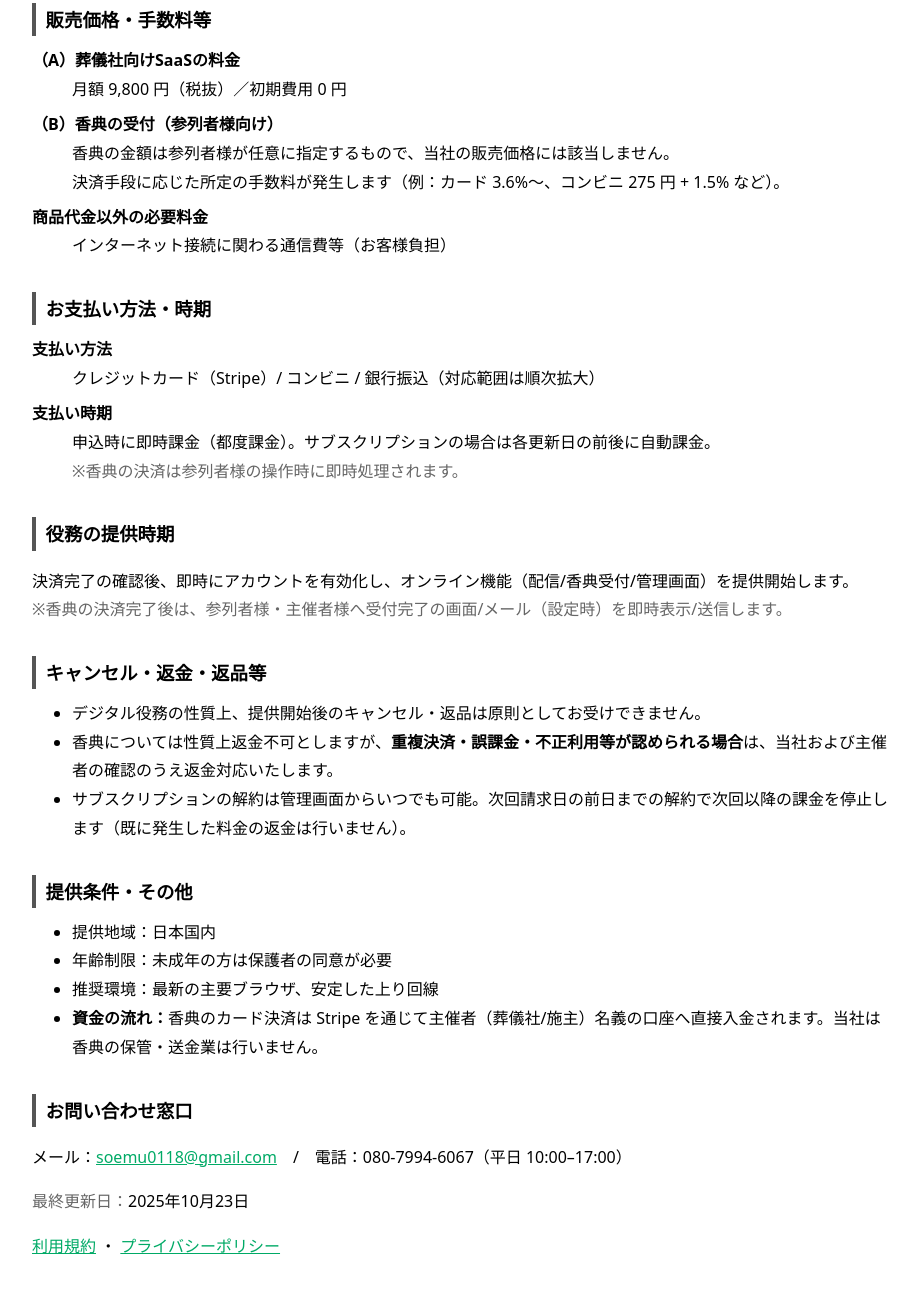
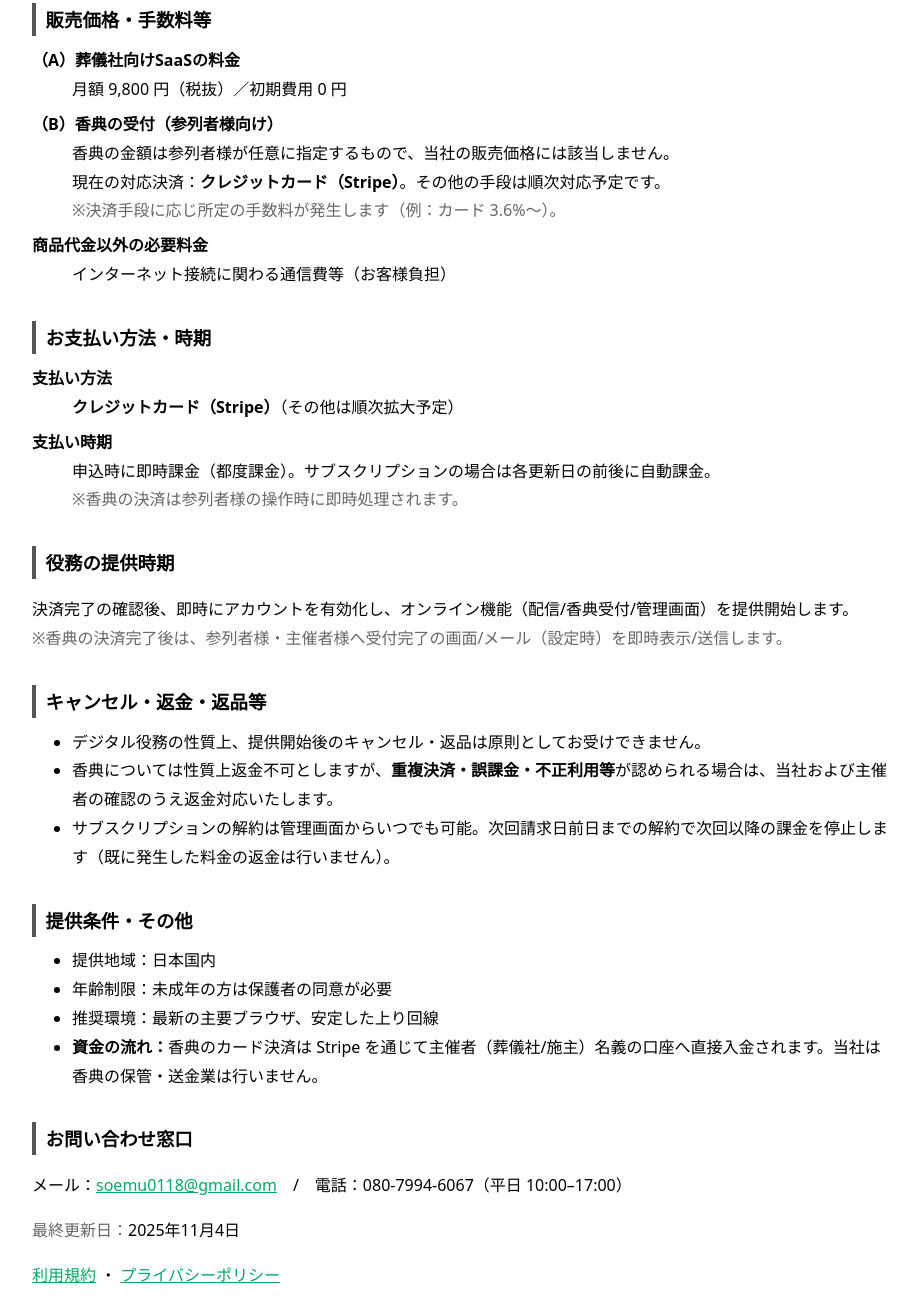
Before and after one commit to remotesougi/remotesougi.github.io, a plain HTML site: page legal/trade-law.html in a window 1280 px wide. Shown: the part 880-2180 px from the top of the page, without its empty margins (178-1096 px from the left). Drawn offline with Linux system fonts and the light colour scheme.

Commit message:
Update payment methods and refund policy details

```diff
--- a/legal/trade-law.html
+++ b/legal/trade-law.html
@@ -40,7 +40,8 @@
     <dt style="font-weight:700; margin-top:.4rem;">（B）香典の受付（参列者様向け）</dt>
     <dd>
       香典の金額は参列者様が任意に指定するもので、当社の販売価格には該当しません。<br>
-      決済手段に応じた所定の手数料が発生します（例：カード 3.6%〜、コンビニ 275 円 + 1.5% など）。
+      現在の対応決済：<strong>クレジットカード（Stripe）</strong>。その他の手段は順次対応予定です。<br>
+      <span style="color:#666;">※決済手段に応じ所定の手数料が発生します（例：カード 3.6%〜）。</span>
     </dd>
 
     <dt style="font-weight:700; margin-top:.4rem;">商品代金以外の必要料金</dt>
@@ -52,7 +53,7 @@
   <h2 id="payment" style="font-size:1.15rem; margin:2rem 0 .6rem; border-left:4px solid #555; padding-left:.6rem;">お支払い方法・時期</h2>
   <dl style="margin:.6rem 0;">
     <dt style="font-weight:700; margin-top:.4rem;">支払い方法</dt>
-    <dd>クレジットカード（Stripe）/ コンビニ / 銀行振込（対応範囲は順次拡大）</dd>
+    <dd><strong>クレジットカード（Stripe）</strong>（その他は順次拡大予定）</dd>
     <dt style="font-weight:700; margin-top:.4rem;">支払い時期</dt>
     <dd>申込時に即時課金（都度課金）。サブスクリプションの場合は各更新日の前後に自動課金。<br>
       <span style="color:#666;">※香典の決済は参列者様の操作時に即時処理されます。</span>
@@ -70,8 +71,8 @@
   <h2 id="cancel" style="font-size:1.15rem; margin:2rem 0 .6rem; border-left:4px solid #555; padding-left:.6rem;">キャンセル・返金・返品等</h2>
   <ul style="margin:.6rem 0;">
     <li>デジタル役務の性質上、提供開始後のキャンセル・返品は原則としてお受けできません。</li>
-    <li>香典については性質上返金不可としますが、<strong>重複決済・誤課金・不正利用等が認められる場合</strong>は、当社および主催者の確認のうえ返金対応いたします。</li>
-    <li>サブスクリプションの解約は管理画面からいつでも可能。次回請求日の前日までの解約で次回以降の課金を停止します（既に発生した料金の返金は行いません）。</li>
+    <li>香典については性質上返金不可としますが、<strong>重複決済・誤課金・不正利用等</strong>が認められる場合は、当社および主催者の確認のうえ返金対応いたします。</li>
+    <li>サブスクリプションの解約は管理画面からいつでも可能。次回請求日前日までの解約で次回以降の課金を停止します（既に発生した料金の返金は行いません）。</li>
   </ul>
 </section>
 
@@ -91,7 +92,7 @@
 </section>
 
 <footer>
-  <p><span style="color:#666;">最終更新日：</span><time datetime="2025-10-23">2025年10月23日</time></p>
+  <p><span style="color:#666;">最終更新日：</span><time datetime="2025-11-04">2025年11月4日</time></p>
   <p><a href="/legal/terms.html" style="color:#0a6;">利用規約</a> ・ <a href="/legal/privacy.html" style="color:#0a6;">プライバシーポリシー</a></p>
 </footer>
 </body>
```
